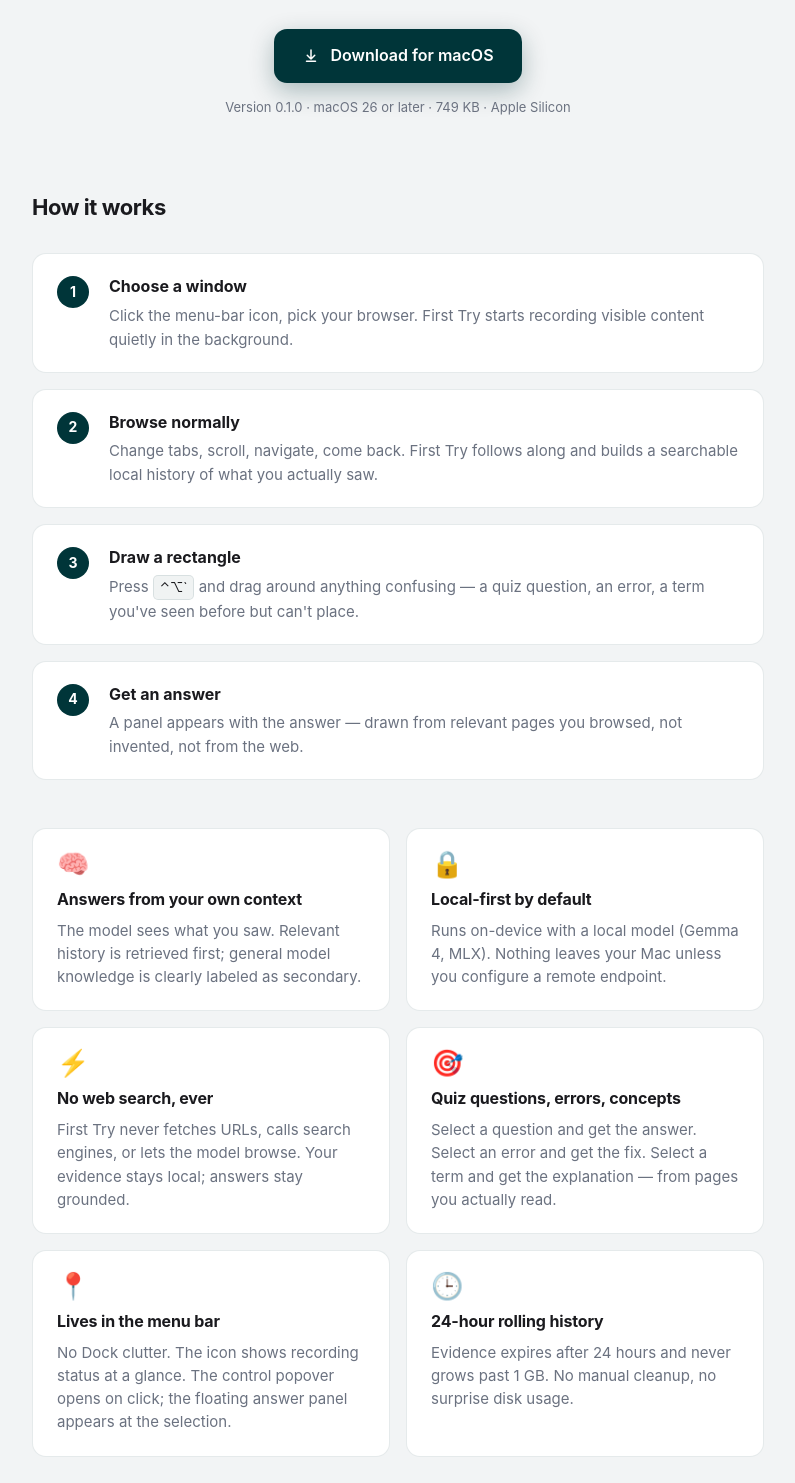
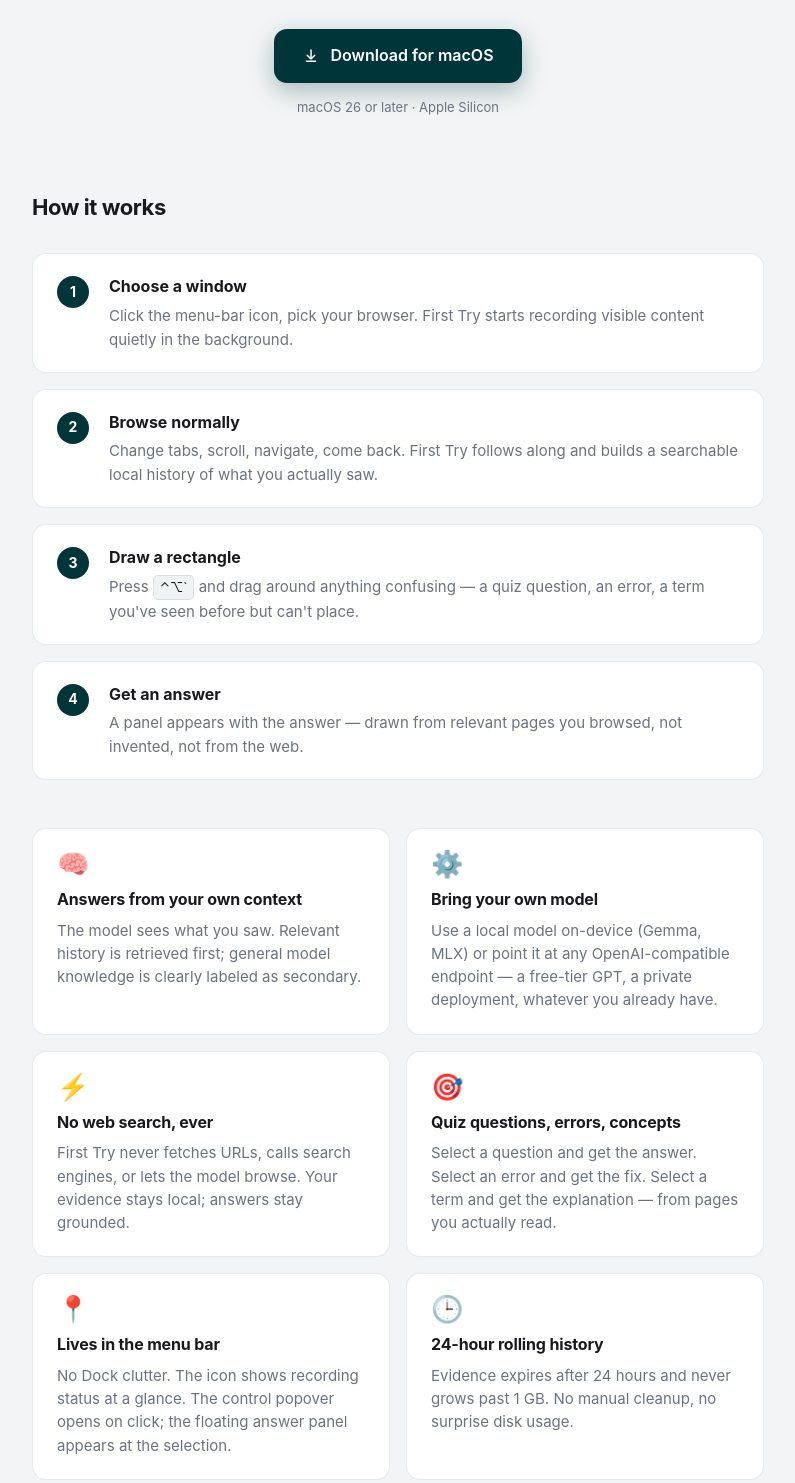
Before and after one commit to LasOri/First-Try-page, a plain HTML site: page index.html in a window 1280 px wide. Shown: the part 456-1939 px from the top of the page, without its empty margins (242-1037 px from the left). Drawn offline with Linux system fonts and the light colour scheme.

Commit message:
refactor(site): configurable model card, remove version/size metadata
"Local-first by default" card replaced with "Bring your own model":
emphasises the design choice that local and remote are both first-class
— a local Gemma, a free-tier GPT, any OpenAI-compatible endpoint.

Version number and file size removed from the hero and footer: those
values go stale on every release and are wrong for ad-hoc builds.

```diff
--- a/index.html
+++ b/index.html
@@ -30,7 +30,7 @@
       <svg viewBox="0 0 24 24" aria-hidden="true" width="18" height="18"><path fill="currentColor" d="M12 3a1 1 0 0 1 1 1v9.59l3.3-3.3a1 1 0 0 1 1.4 1.42l-5 5a1 1 0 0 1-1.4 0l-5-5a1 1 0 0 1 1.4-1.42l3.3 3.3V4a1 1 0 0 1 1-1ZM5 19a1 1 0 0 1 1-1h12a1 1 0 1 1 0 2H6a1 1 0 0 1-1-1Z"/></svg>
       Download for macOS
     </a>
-    <p class="req">Version 0.1.0 &middot; macOS 26 or later &middot; 749 KB &middot; Apple Silicon</p>
+    <p class="req">macOS 26 or later &middot; Apple Silicon</p>
   </header>
 
   <section class="how" aria-label="How it works">
@@ -74,9 +74,9 @@
       <p>The model sees what you saw. Relevant history is retrieved first; general model knowledge is clearly labeled as secondary.</p>
     </article>
     <article class="card">
-      <div class="card-icon">🔒</div>
-      <h3>Local-first by default</h3>
-      <p>Runs on-device with a local model (Gemma 4, MLX). Nothing leaves your Mac unless you configure a remote endpoint.</p>
+      <div class="card-icon">⚙️</div>
+      <h3>Bring your own model</h3>
+      <p>Use a local model on-device (Gemma, MLX) or point it at any OpenAI-compatible endpoint — a free-tier GPT, a private deployment, whatever you already have.</p>
     </article>
     <article class="card">
       <div class="card-icon">⚡</div>
@@ -135,7 +135,7 @@
   </section>
 
   <footer class="foot">
-    <span>First Try 0.1.0</span>
+    <span>First Try</span>
     <span class="dot">&middot;</span>
     <span>Visual context engine for macOS</span>
   </footer>
```
